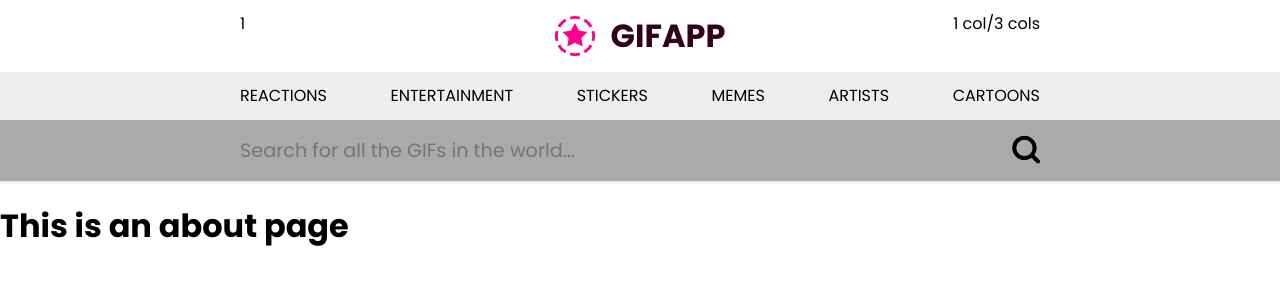
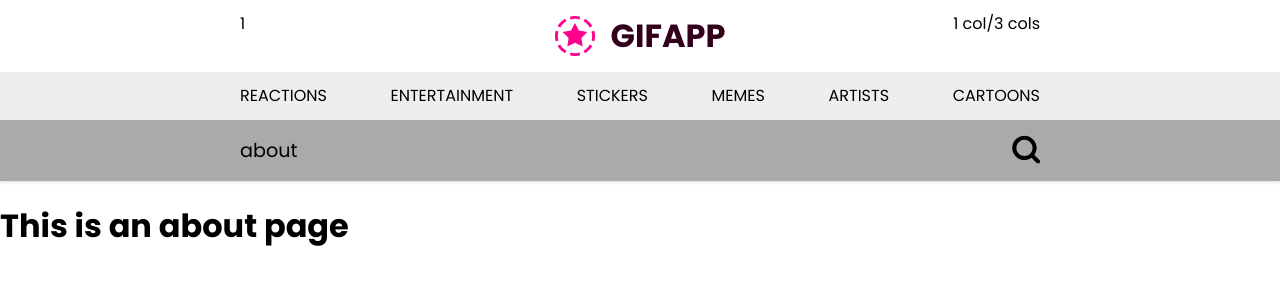
Before and after one commit to AnandChowdhary/gifapp, a Vue app: page /about in a window 1280 px wide. Shown: the top 300 px of the page. Built offline with nearby package versions, Linux system fonts and the light colour scheme.

Commit message:
:sparkles: Add search interface

```diff
--- a/src/components/Navbar.vue
+++ b/src/components/Navbar.vue
@@ -26,37 +26,19 @@
         </ul>
       </div>
     </nav>
-    <form class="search">
-      <div class="container">
-        <label for="search">Search</label>
-        <input
-          id="search"
-          type="search"
-          placeholder="Search for all the GIFs in the world..."
-          required
-        />
-        <button type="submit" aria-label="Submit">
-          <svg
-            aria-hidden="true"
-            preserveAspectRatio="none"
-            viewBox="0 0 91 91"
-            xmlns="http://www.w3.org/2000/svg"
-          >
-            <path
-              d="M72.6 63.4a39.6 39.6 0 10-9.2 9.2L80 89.1a6.5 6.5 0 009.2-9.2L72.6 63.4zM14 40.5a26.5 26.5 0 1153 0 26.5 26.5 0 01-53 0z"
-              fill-rule="nonzero"
-            />
-          </svg>
-        </button>
-      </div>
-    </form>
+    <Search />
   </header>
 </template>
 
 <script lang="ts">
 import { Component, Prop, Vue } from "vue-property-decorator";
+import Search from "@/components/Search.vue";
 
-@Component
+@Component({
+  components: {
+    Search
+  }
+})
 export default class Navbar extends Vue {}
 </script>
 
@@ -102,52 +84,4 @@ header#masthead {
     }
   }
 }
-form.search {
-  background-color: #aaa;
-  label {
-    position: absolute;
-    clip: rect(1px, 1px, 1px, 1px);
-    clip-path: inset(50%);
-    height: 1px;
-    margin: -1px;
-    overflow: hidden;
-    padding: 0;
-    width: 1px;
-  }
-  input,
-  button {
-    background: none;
-    font: inherit;
-    border: none;
-  }
-  button {
-    position: absolute;
-    right: 0;
-    top: 50%;
-    transform: translateY(-50%);
-    padding: 0;
-    svg {
-      height: 1.75rem;
-      width: 1.75rem;
-      path {
-        fill: #000;
-      }
-    }
-  }
-  input {
-    padding: 1rem 0;
-    box-sizing: border-box;
-    width: 100%;
-    font-size: 120%;
-    // Hide the default webkit search buttons
-    &::-webkit-search-decoration,
-    &::-webkit-search-cancel-button,
-    &::-webkit-search-results-button,
-    &::-webkit-search-results-decoration {
-      -webkit-appearance: none;
-    }
-    // Removing the outline is not a good idea for accessibility, but we're showing the focus state by changing the background color
-    outline: none;
-  }
-}
 </style>
--- /dev/null
+++ b/src/components/Search.vue
@@ -0,0 +1,95 @@
+<template>
+  <form class="search" @submit.prevent="search">
+    <div class="container">
+      <label for="search">{{ $t("search.search") }}</label>
+      <input
+        id="search"
+        type="search"
+        v-model="query"
+        :placeholder="$t('search.placeholder')"
+        required
+      />
+      <button type="submit" :aria-label="$t('search.submit')">
+        <svg
+          aria-hidden="true"
+          preserveAspectRatio="none"
+          viewBox="0 0 91 91"
+          xmlns="http://www.w3.org/2000/svg"
+        >
+          <path
+            d="M72.6 63.4a39.6 39.6 0 10-9.2 9.2L80 89.1a6.5 6.5 0 009.2-9.2L72.6 63.4zM14 40.5a26.5 26.5 0 1153 0 26.5 26.5 0 01-53 0z"
+            fill-rule="nonzero"
+          />
+        </svg>
+      </button>
+    </div>
+  </form>
+</template>
+
+<script lang="ts">
+import { Component, Prop, Vue, Watch } from "vue-property-decorator";
+
+@Component
+export default class Search extends Vue {
+  query = "";
+  search() {
+    this.$router.push(`/${encodeURIComponent(this.query)}`);
+  }
+
+  @Watch("$route")
+  onRouteChanged() {
+    this.query = this.$route.path.split("/")[1];
+  }
+}
+</script>
+
+<style scoped lang="scss">
+form {
+  background-color: #aaa;
+  label {
+    position: absolute;
+    clip: rect(1px, 1px, 1px, 1px);
+    clip-path: inset(50%);
+    height: 1px;
+    margin: -1px;
+    overflow: hidden;
+    padding: 0;
+    width: 1px;
+  }
+  input,
+  button {
+    background: none;
+    font: inherit;
+    border: none;
+  }
+  button {
+    position: absolute;
+    right: 0;
+    top: 50%;
+    transform: translateY(-50%);
+    padding: 0;
+    svg {
+      height: 1.75rem;
+      width: 1.75rem;
+      path {
+        fill: #000;
+      }
+    }
+  }
+  input {
+    padding: 1rem 0;
+    box-sizing: border-box;
+    width: 100%;
+    font-size: 120%;
+    // Hide the default webkit search buttons
+    &::-webkit-search-decoration,
+    &::-webkit-search-cancel-button,
+    &::-webkit-search-results-button,
+    &::-webkit-search-results-decoration {
+      -webkit-appearance: none;
+    }
+    // Removing the outline is not a good idea for accessibility, but we're showing the focus state by changing the background color
+    outline: none;
+  }
+}
+</style>
--- a/src/i18n/en.ts
+++ b/src/i18n/en.ts
@@ -1,3 +1,8 @@
 export default {
-  hello: "Hello"
+  hello: "Hello",
+  search: {
+    search: "Search",
+    placeholder: "Search for all the GIFs in the world...",
+    submit: "Submit"
+  }
 };
```
